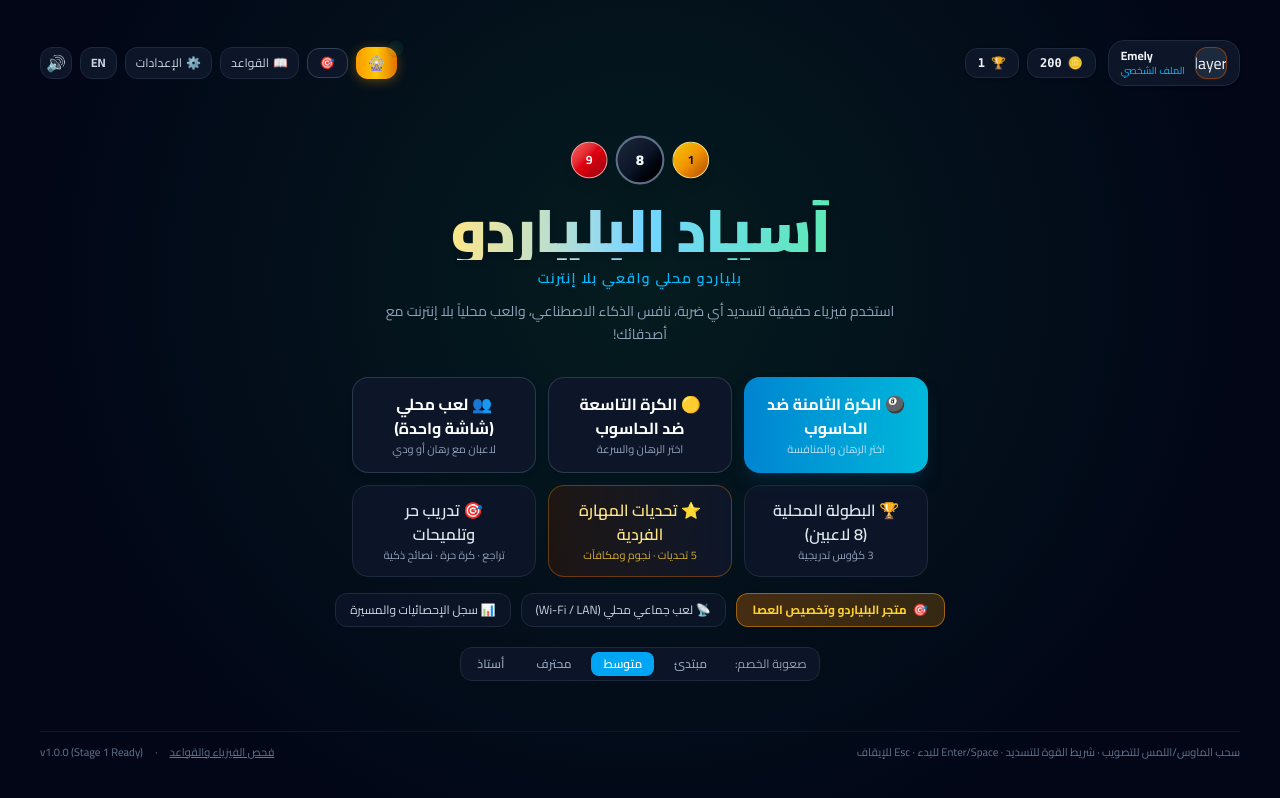
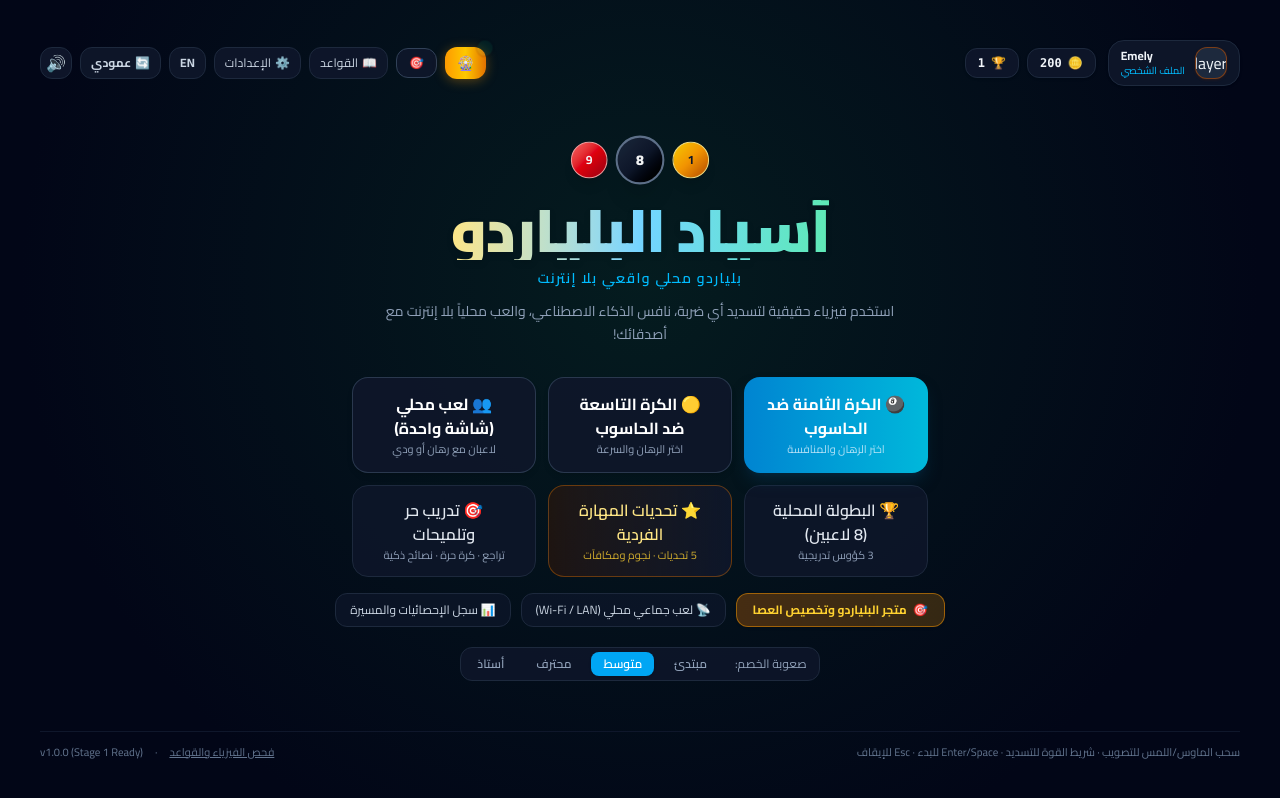
Before and after one commit to abdelhaqelhafidy41-ops/Pool-, a React (Vite) app: page / in a window 1280 px wide. Built offline with nearby package versions, Linux system fonts and the light colour scheme.

Commit message:
feat: add dynamic screen orientation toggle
Implement a cross-platform orientation toggle for both web and Android. Updated the Android manifest to allow orientation changes and added a JavaScript interface to support runtime switching between landscape and portrait modes.

```diff
--- a/src/App.tsx
+++ b/src/App.tsx
@@ -98,6 +98,29 @@ export default function App() {
     const updated = StorageManager.setCameraPreset3D(next);
     setSaveData(updated);
   }, [saveData.cameraPreset3D]);
+
+  // Dynamic Screen Orientation Toggle (Supports Android Native Bridge & Web Orientation API)
+  const handleToggleOrientation = useCallback(() => {
+    soundFX.playButtonClick();
+    // 1. Android Native Bridge if running in APK
+    if (typeof (window as any).AndroidApp?.toggleOrientation === 'function') {
+      (window as any).AndroidApp.toggleOrientation();
+      return;
+    }
+    // 2. Web Screen Orientation API
+    try {
+      const orientation = (screen.orientation || (window as any).screen?.orientation);
+      if (orientation && orientation.lock) {
+        if (isPortrait) {
+          orientation.lock('landscape').catch(() => {});
+        } else {
+          orientation.lock('portrait').catch(() => {});
+        }
+      }
+    } catch {
+      setIsPortrait(prev => !prev);
+    }
+  }, [isPortrait]);
 
   // Status Toast Messages
   const [statusMessage, setStatusMessage] = useState<string>('');
@@ -1106,6 +1129,8 @@ export default function App() {
           onToggleLanguage={handleToggleLanguage}
           soundEnabled={saveData.soundEnabled}
           onToggleSound={handleToggleSound}
+          isPortrait={isPortrait}
+          onToggleOrientation={handleToggleOrientation}
         />
       )}
 
@@ -1158,6 +1183,8 @@ export default function App() {
             cameraPreset3D={saveData.cameraPreset3D}
             onCycleCameraPreset3D={handleCycleCameraPreset3D}
             currentStake={matchStake}
+            isPortrait={isPortrait}
+            onToggleOrientation={handleToggleOrientation}
             language={language}
           />
 
--- a/src/ui/GameHUD.tsx
+++ b/src/ui/GameHUD.tsx
@@ -50,6 +50,8 @@ interface GameHUDProps {
   cameraPreset3D?: 'angled' | 'top_perspective' | 'cue_behind';
   onCycleCameraPreset3D?: () => void;
   currentStake?: number;
+  isPortrait?: boolean;
+  onToggleOrientation?: () => void;
   language: 'en' | 'ar';
 }
 
@@ -89,6 +91,8 @@ export const GameHUD: React.FC<GameHUDProps> = ({
   cameraPreset3D = 'angled',
   onCycleCameraPreset3D,
   currentStake = 0,
+  isPortrait = false,
+  onToggleOrientation,
   language,
 }) => {
   const isRTL = language === 'ar';
@@ -532,6 +536,27 @@ export const GameHUD: React.FC<GameHUDProps> = ({
             <span className="tracking-wider">{viewMode === '3d' ? '3D' : '2D'}</span>
           </button>
 
+          {/* Dynamic Orientation Toggle (Landscape / Portrait) */}
+          {onToggleOrientation && (
+            <button
+              onClick={() => {
+                onToggleOrientation();
+                soundFX.playButtonClick();
+              }}
+              title={
+                isPortrait
+                  ? (isRTL ? 'التحويل للوضع الأفقي' : 'Switch to Landscape')
+                  : (isRTL ? 'التحويل للوضع العمودي' : 'Switch to Portrait')
+              }
+              className="h-8 sm:h-9 px-2 sm:px-2.5 rounded-xl border border-slate-700 bg-slate-900/95 text-amber-400 hover:text-white hover:border-amber-500 font-bold text-xs flex items-center gap-1 shadow-lg active:scale-95 transition-all shrink-0"
+            >
+              <span className="text-sm">🔄</span>
+              <span className="text-[10px] sm:text-xs hidden xs:inline tracking-wide">
+                {isPortrait ? (isRTL ? 'أفقي' : 'Landscape') : (isRTL ? 'عمودي' : 'Portrait')}
+              </span>
+            </button>
+          )}
+
           {/* Sound Mute/Unmute (Explicit shrink-0, always stays visible) */}
           <button
             onClick={() => {
--- a/src/ui/TitleScreen.tsx
+++ b/src/ui/TitleScreen.tsx
@@ -26,6 +26,8 @@ interface TitleScreenProps {
   onToggleLanguage: () => void;
   soundEnabled: boolean;
   onToggleSound: () => void;
+  isPortrait?: boolean;
+  onToggleOrientation?: () => void;
 }
 
 export const TitleScreen: React.FC<TitleScreenProps> = ({
@@ -44,6 +46,8 @@ export const TitleScreen: React.FC<TitleScreenProps> = ({
   onToggleLanguage,
   soundEnabled,
   onToggleSound,
+  isPortrait = false,
+  onToggleOrientation,
 }) => {
   const isRTL = language === 'ar';
   const [selectedDifficulty, setSelectedDifficulty] = React.useState<AIDifficulty>('medium');
@@ -183,6 +187,23 @@ export const TitleScreen: React.FC<TitleScreenProps> = ({
           >
             {language === 'ar' ? 'EN' : 'عربي'}
           </button>
+
+          {/* Screen Orientation toggle (Landscape / Portrait) */}
+          {onToggleOrientation && (
+            <button
+              onClick={() => {
+                soundFX.playButtonClick();
+                onToggleOrientation();
+              }}
+              className="h-8 px-2 sm:px-2.5 rounded-xl bg-slate-900/90 border border-slate-800 hover:border-amber-500/70 text-slate-300 hover:text-amber-400 text-xs font-bold transition-all flex items-center gap-1 shrink-0"
+              title={isRTL ? 'تدوير الشاشة (أفقي / عمودي)' : 'Rotate Screen (Landscape / Portrait)'}
+            >
+              <span>🔄</span>
+              <span className="hidden sm:inline">
+                {isPortrait ? (isRTL ? 'أفقي' : 'Landscape') : (isRTL ? 'عمودي' : 'Portrait')}
+              </span>
+            </button>
+          )}
 
           {/* Audio toggle */}
           <button
```
Also changed, not shown: 2 other files (tests, documents, lock files or other folders).
